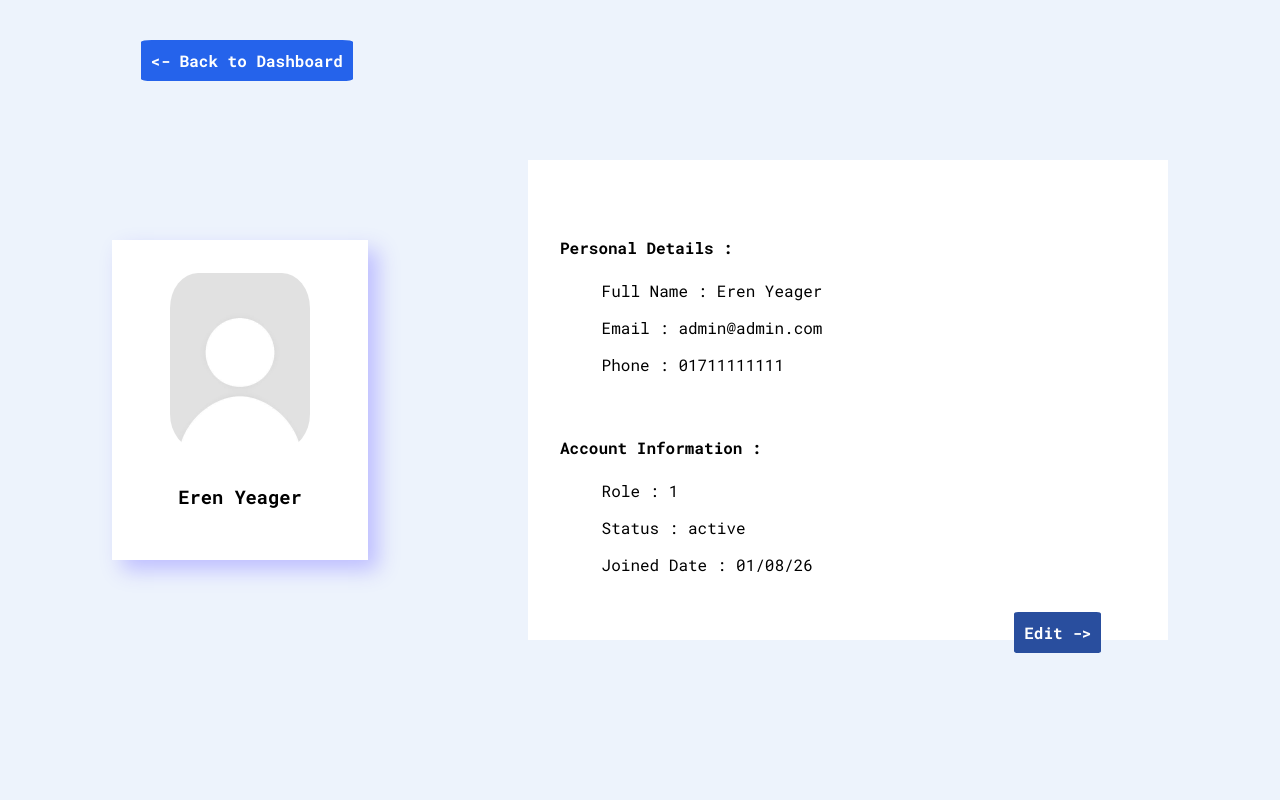
After one commit to Nayeem-Ahmed1/SME-Inventory-management, a PHP site: page /profile.php in a window 1280 px wide. The commit adds this page. Run offline with PHP 8.4, Linux system fonts and the light colour scheme; a user stored in the database is signed in; data comes from the database, SQL or seed files in the repository.

Commit message:
profile page

```diff
--- /dev/null
+++ b/profile.php
@@ -0,0 +1,50 @@
+<?php
+  session_start();
+  if(!empty($_SESSION['user_id'])) :
+
+  $title = 'Profile';
+
+  include __DIR__ . '/views/header.php';
+  include __DIR__ . '/config/db.config.php';
+
+  $id = (int) $_SESSION['user_id'];
+
+  $result = dbQuery("SELECT * FROM users WHERE users.user_id = {$id}");
+?>
+
+<div class="profile_container">
+    <div class="left_side">
+      <div class="top">
+        <?php if($result[0]['profile_picture'] != NULL) : ?>
+        <img src="uploads/<?= $result[0]['profile_picture'] ?>" alt="pp">
+        <?php else :  ?>
+        <img src="uploads/default.jpeg" alt="pp">
+        <?php endif ; ?>
+      </div>
+      <h3>
+        <?php echo $result[0]['full_name'] ?>
+      </h3>
+    </div>
+    <div class="right_side">
+      <div class="top">
+          <h4>Personal Details :</h4>
+          <p>&emsp;&emsp; Full Name : <?= $result[0]['full_name'] ?></p>
+          <p>&emsp;&emsp; Email : <?= $result[0]['email'] ?> </p>
+          <p>&emsp;&emsp; Phone : 0<?= $result[0]['phone'] ?></p>
+      </div>
+      <div class="bottom">
+          <h4>Account Information :</h4>
+          <p>&emsp;&emsp; Role : <?= $_SESSION['role_name'] ?></p>
+          <p>&emsp;&emsp; Status : <?= $result[0]['user_status'] ?> </p>
+          <?php $time = strtotime($result[0]['created_at']) ?>
+          <p>&emsp;&emsp; Joined Date : <?= date('d/m/y',$time) ?></p>
+          <br>
+          <div>
+            <a class="edit_option" href="edit_profile.php">Edit -></a>
+          </div>
+      </div>
+    </div>
+    <a class="back_to_dashboard" href="dashboard.php"><- Back to Dashboard</a>
+</div>
+
+<?php else : header('Location: login.php'); die(); endif; ?>
--- a/styles/style.css
+++ b/styles/style.css
@@ -607,3 +607,100 @@ body {
   font-size: 0.9rem;
   font-weight: bold;
 }
+
+/* Profile-Page */
+
+.profile_container {
+  background-color: #edf3fc;
+  height: 100vh;
+  display: flex;
+  justify-content: center;
+  align-items: center;
+  gap: 10rem;
+}
+
+.profile_container .left_side {
+  width: 20%;
+  height: 40%;
+  background-color: white;
+  display: flex;
+  flex-direction: column;
+  justify-content: center;
+  align-items: center;
+  gap: 1rem;
+  box-shadow: 10px 10px 20px rgb(190, 190, 255);
+}
+
+.profile_container .right_side {
+  width: 50%;
+  height: 60%;
+  background-color: white;
+  display: flex;
+  flex-direction: column;
+  justify-content: center;
+  align-items: center;
+  gap: 2rem;
+}
+
+.profile_container .left_side .top {
+  width: 55%;
+  height: 55%;
+  border-radius: 20%;
+}
+
+.profile_container .left_side .top img {
+  width: 100%;
+  object-fit: cover;
+  height: 100%;
+  border-radius: 20%;
+}
+
+.profile_container .right_side .top {
+  width: 90%;
+  height: 35%;
+}
+
+.profile_container .right_side .bottom {
+  width: 90%;
+  height: 35%;
+}
+
+.profile_container .back_to_dashboard {
+  position: absolute;
+  top: 5%;
+  left: 11%;
+  text-decoration: none;
+  background-color: #2563eb;
+  color: white;
+  font-weight: bold;
+  padding: 10px;
+  border-radius: 5%;
+  transition-duration: 0.3s;
+}
+
+.profile_container .back_to_dashboard:hover {
+  background-color: #487ff5;
+  transform: scaleX(0.9);
+}
+
+.profile_container .right_side .bottom div {
+  display: flex;
+  justify-content: right;
+  margin-right: 6%;
+}
+
+.profile_container .edit_option {
+  text-decoration: none;
+  background-color: #294e9e;
+  color: white;
+  font-weight: bold;
+  padding: 10px;
+  border-radius: 5%;
+  transition-duration: 0.3s;
+  display: inline-block;
+}
+
+.profile_container .edit_option:hover {
+  background-color: #487ff5;
+  transform: scalex(0.9);
+}
```
Also changed, not shown: inc/nav_drop_down.inc.php (+20 -10 lines).
